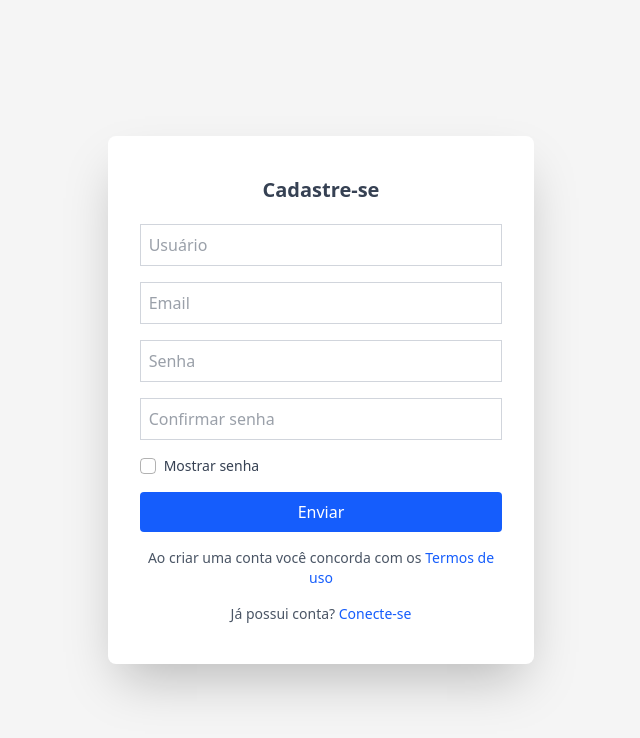
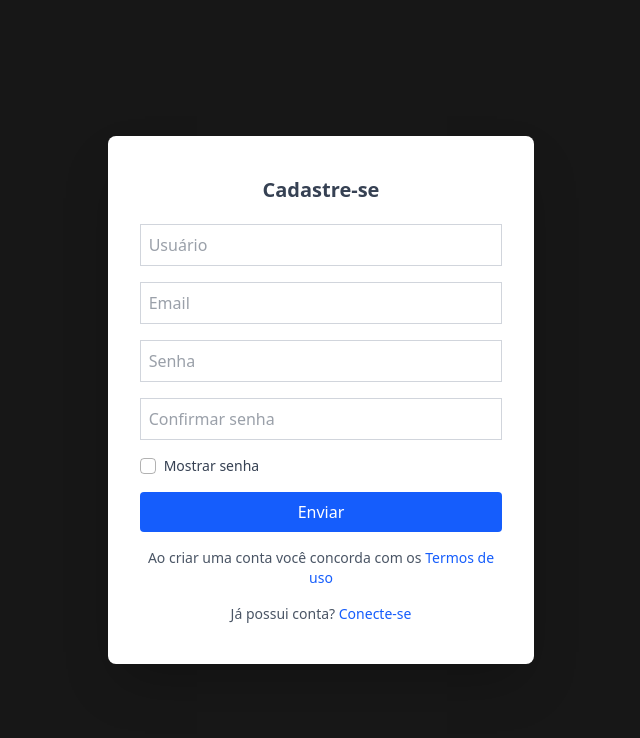
Before and after one commit to keseyf/cassino, a React (Vite) app: page /register in a window 1280 px wide. Shown: the top 738 px of the page, without its empty margins (319-959 px from the left). Built offline with nearby package versions, Linux system fonts and the light colour scheme.

Commit message:
changed bc

```diff
--- a/src/games/uoseven.tsx
+++ b/src/games/uoseven.tsx
@@ -23,6 +23,11 @@ export function UosevenPage() {
         }
         if (!c) {
             setResult("Selecione uma opção de aposta antes de apostar!");
+            return;
+        }
+
+        if (bet < 0.5) {
+            setResult("Minimo de aposta: R$0.50");
             return;
         }
 
--- a/src/index.css
+++ b/src/index.css
@@ -5,7 +5,7 @@
 }
 
 :root{
-  @apply bg-neutral-100 text-neutral-200
+  @apply bg-neutral-900 text-neutral-200
 }
 
 @theme {
--- /dev/null
+++ b/src/pages/widthdraw.tsx
@@ -0,0 +1,10 @@
+export default function Withdrawl() {
+    return (
+        <div>
+
+            teste
+        </div>
+
+
+    )
+}
```
